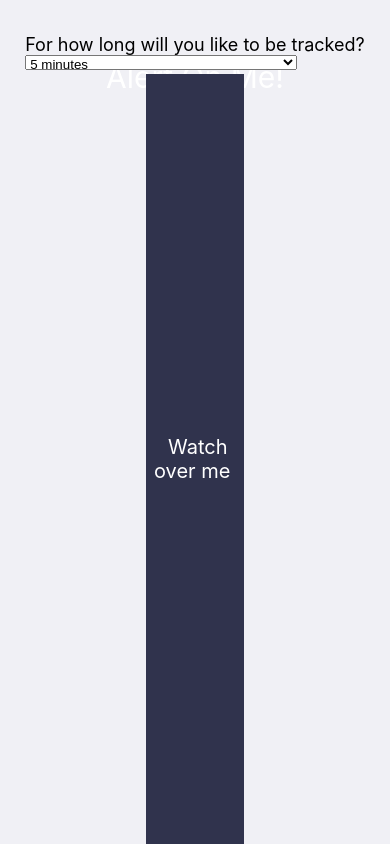
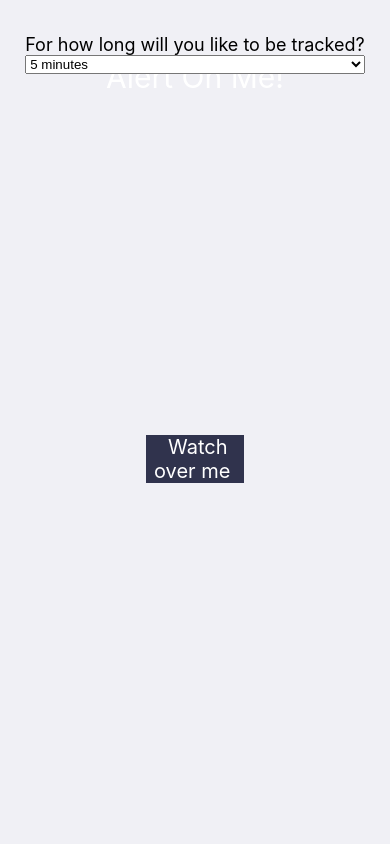
Before and after one commit to yelizondo/DBII-AlertOnMe, a React Native app in the folder PhoneApp/: screen / in a window 390 px wide. Built offline with nearby package versions, Linux system fonts and the light colour scheme.

Commit message:
added basic app layout

```diff
--- a/PhoneApp/components/Button.js
+++ b/PhoneApp/components/Button.js
@@ -6,6 +6,7 @@ export default function Button(props){
         <View style={styles.view}>
             <TouchableOpacity
                 onPress={props.action}
+                style={styles.button}
             >
                 <Text style={styles.text}> {props.text} </Text>
             </TouchableOpacity>
@@ -15,12 +16,13 @@ export default function Button(props){
 
 const styles = StyleSheet.create({
     view: {
-        alignItems: "center",
-        backgroundColor: "#30334d",
         width: '25%',
+        height:10,
         flex: 2,
-        alignItems: 'center',
         justifyContent: 'center'
+    },
+    button: {
+        backgroundColor: "#30334d"
     },
     text: {
         color: 'white',
--- a/PhoneApp/components/Selector.js
+++ b/PhoneApp/components/Selector.js
@@ -12,7 +12,6 @@ export default function Selector(props) {
                 {props.prompt}
             </Text>
             <Picker
-                style={styles.picker}
                 selectedValue= {selectedTime}
                 onValueChange={onSelect}
             >
@@ -28,10 +27,6 @@ const styles = StyleSheet.create({
     container: {
         flex: 1
     },
-    picker: {
-        width: '80%',
-        height: '20%'
-    },
     text: {
         fontSize: 18,
         paddingTop: '10%'
```
